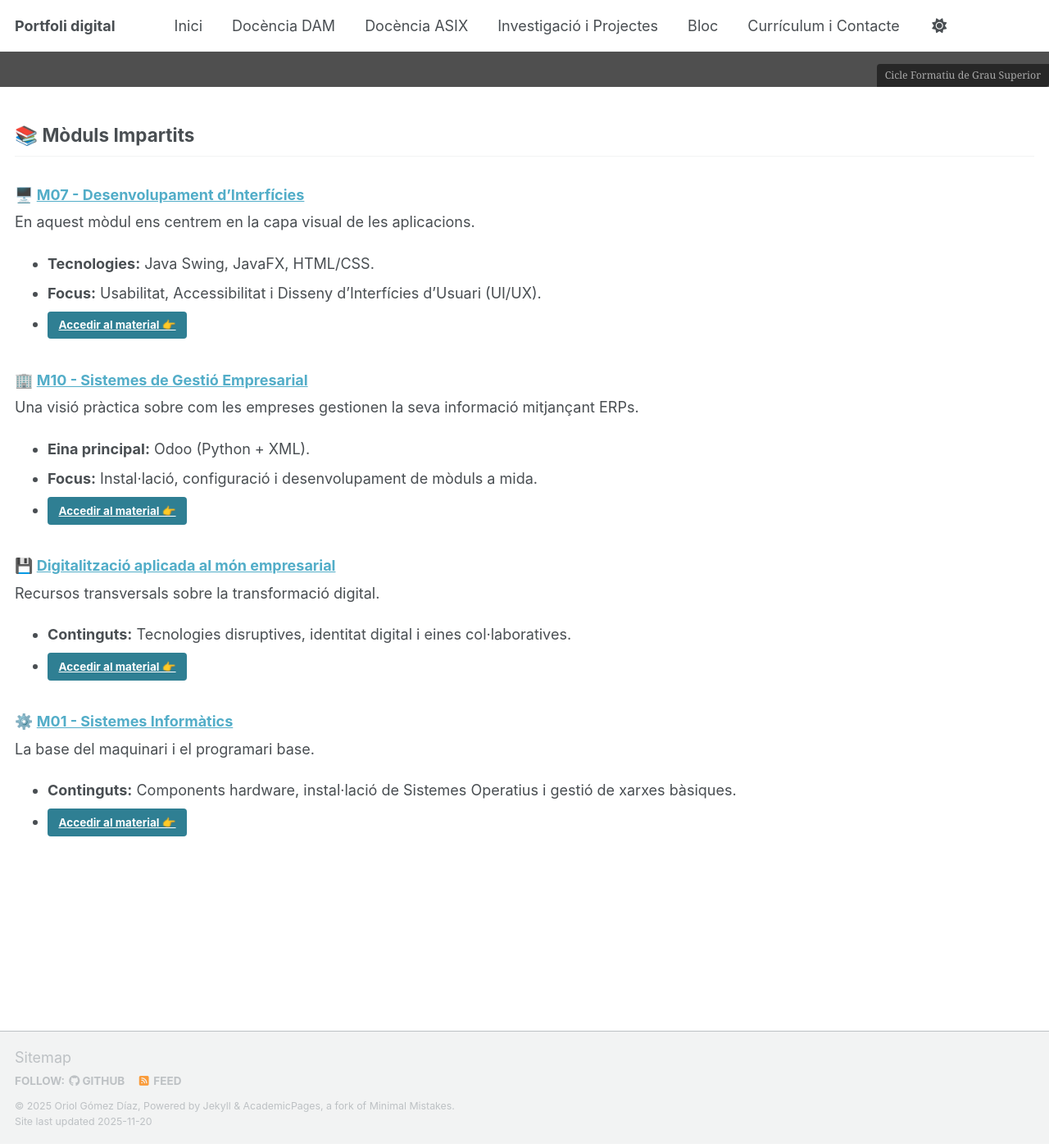
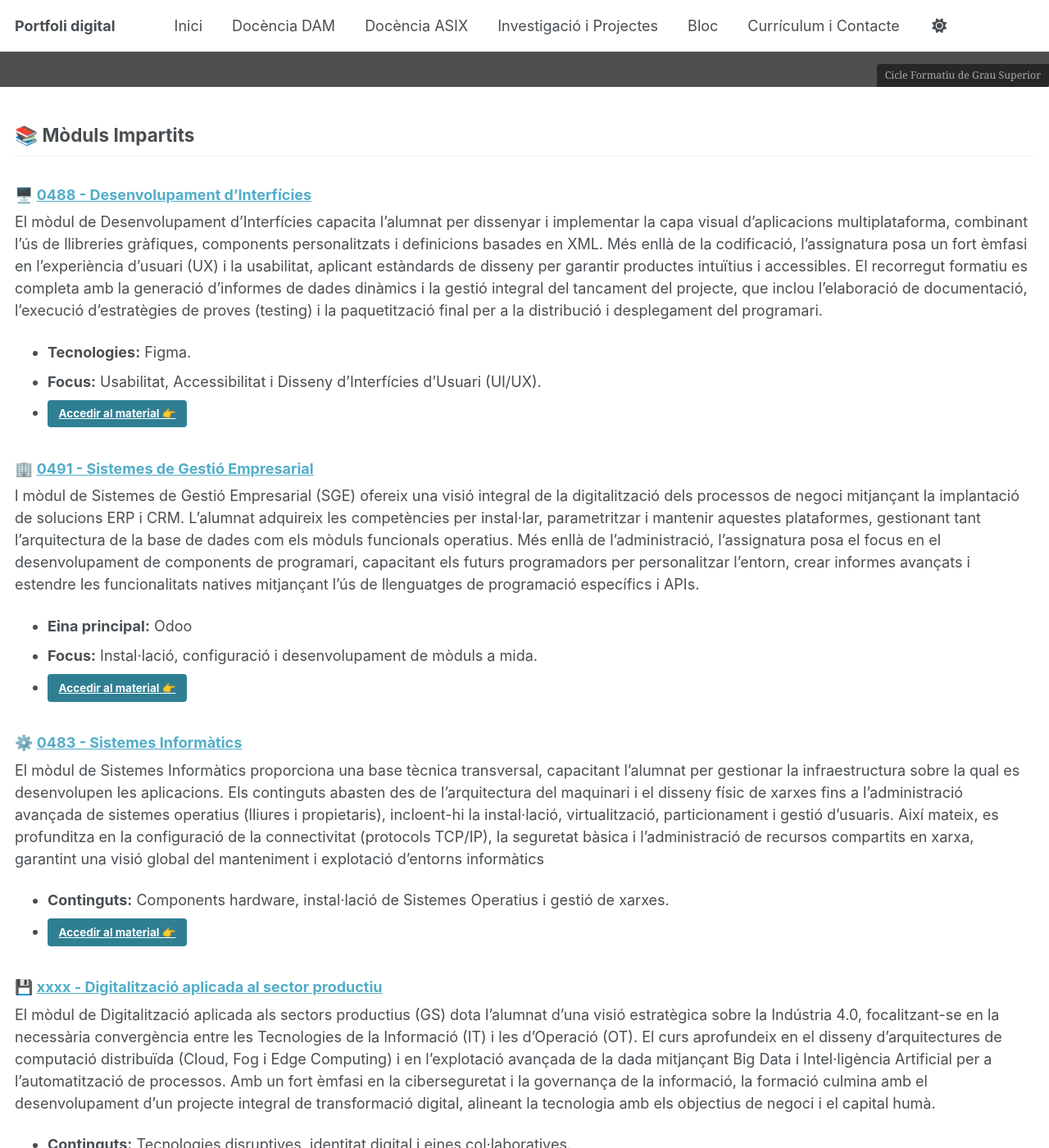
Before and after one commit to oriolgomezdiaz/oriolgomezdiaz.github.io, a Jekyll site: the page built from _pages/docencia/dam.md, in a window 1280 px wide and 1400 px high, scrolled down 194 px. Shown: the whole window at 82% size. Built offline with Jekyll 4.4.1, drawn with Linux system fonts in a browser that asks for light colours; a script that is not in the unit is left out.

Commit message:
Desplegament pàgina DAM

```diff
--- a/_pages/docencia/dam.md
+++ b/_pages/docencia/dam.md
@@ -4,7 +4,7 @@ permalink: /dam/
 layout: splash
 author_profile: false
 header:
-  overlay_image: /assets/images/capcalera-dam.jpg
+  overlay_image: "https://oriolgomezdiaz.github.io/images/capcalera-dam.jpg"
   overlay_filter: 0.5
   caption: "Cicle Formatiu de Grau Superior"
   actions:
@@ -15,24 +15,27 @@ excerpt: "Recursos docents, pràctiques i materials per al cicle de DAM."
 
 ## 📚 Mòduls Impartits
 
-### 🖥️ [M07 - Desenvolupament d'Interfícies](/dam/interficies/)
-En aquest mòdul ens centrem en la capa visual de les aplicacions.
-* **Tecnologies:** Java Swing, JavaFX, HTML/CSS.
+### 🖥️ [0488 - Desenvolupament d'Interfícies](/dam/interficies/)
+El mòdul de Desenvolupament d'Interfícies capacita l'alumnat per dissenyar i implementar la capa visual d'aplicacions multiplataforma, combinant l'ús de llibreries gràfiques, components personalitzats i definicions basades en XML. Més enllà de la codificació, l'assignatura posa un fort èmfasi en l'experiència d'usuari (UX) i la usabilitat, aplicant estàndards de disseny per garantir productes intuïtius i accessibles. El recorregut formatiu es completa amb la generació d'informes de dades dinàmics i la gestió integral del tancament del projecte, que inclou l'elaboració de documentació, l'execució d'estratègies de proves (testing) i la paquetització final per a la distribució i desplegament del programari.
+
+* **Tecnologies:** Figma.
 * **Focus:** Usabilitat, Accessibilitat i Disseny d'Interfícies d'Usuari (UI/UX).
 * [Accedir al material 👉](/dam/interficies/){: .btn .btn--info}
 
-### 🏢 [M10 - Sistemes de Gestió Empresarial](/dam/sge/)
-Una visió pràctica sobre com les empreses gestionen la seva informació mitjançant ERPs.
-* **Eina principal:** Odoo (Python + XML).
+### 🏢 [0491 - Sistemes de Gestió Empresarial](/dam/sge/)
+l mòdul de Sistemes de Gestió Empresarial (SGE) ofereix una visió integral de la digitalització dels processos de negoci mitjançant la implantació de solucions ERP i CRM. L'alumnat adquireix les competències per instal·lar, parametritzar i mantenir aquestes plataformes, gestionant tant l'arquitectura de la base de dades com els mòduls funcionals operatius. Més enllà de l'administració, l'assignatura posa el focus en el desenvolupament de components de programari, capacitant els futurs programadors per personalitzar l'entorn, crear informes avançats i estendre les funcionalitats natives mitjançant l'ús de llenguatges de programació específics i APIs.
+
+* **Eina principal:** Odoo
 * **Focus:** Instal·lació, configuració i desenvolupament de mòduls a mida.
 * [Accedir al material 👉](/dam/sge/){: .btn .btn--info}
 
-### 💾 [Digitalització aplicada al món empresarial](/dam/digitalitzacio/)
-Recursos transversals sobre la transformació digital.
+### ⚙️ [0483 - Sistemes Informàtics](/dam/sistemes-informatics/)
+El mòdul de Sistemes Informàtics proporciona una base tècnica transversal, capacitant l'alumnat per gestionar la infraestructura sobre la qual es desenvolupen les aplicacions. Els continguts abasten des de l'arquitectura del maquinari i el disseny físic de xarxes fins a l'administració avançada de sistemes operatius (lliures i propietaris), incloent-hi la instal·lació, virtualització, particionament i gestió d'usuaris. Així mateix, es profunditza en la configuració de la connectivitat (protocols TCP/IP), la seguretat bàsica i l'administració de recursos compartits en xarxa, garantint una visió global del manteniment i explotació d'entorns informàtics
+
+* **Continguts:** Components hardware, instal·lació de Sistemes Operatius i gestió de xarxes.
+* [Accedir al material 👉](/dam/sistemes-informatics/){: .btn .btn--info}
+
+### 💾 [xxxx - Digitalització aplicada al sector productiu](/dam/digitalitzacio/)
+El mòdul de Digitalització aplicada als sectors productius (GS) dota l'alumnat d'una visió estratègica sobre la Indústria 4.0, focalitzant-se en la necessària convergència entre les Tecnologies de la Informació (IT) i les d'Operació (OT). El curs aprofundeix en el disseny d'arquitectures de computació distribuïda (Cloud, Fog i Edge Computing) i en l'explotació avançada de la dada mitjançant Big Data i Intel·ligència Artificial per a l'automatització de processos. Amb un fort èmfasi en la ciberseguretat i la governança de la informació, la formació culmina amb el desenvolupament d'un projecte integral de transformació digital, alineant la tecnologia amb els objectius de negoci i el capital humà.
 * **Continguts:** Tecnologies disruptives, identitat digital i eines col·laboratives.
 * [Accedir al material 👉](/dam/digitalitzacio/){: .btn .btn--info}
-
-### ⚙️ [M01 - Sistemes Informàtics](/dam/sistemes-informatics/)
-La base del maquinari i el programari base.
-* **Continguts:** Components hardware, instal·lació de Sistemes Operatius i gestió de xarxes bàsiques.
-* [Accedir al material 👉](/dam/sistemes-informatics/){: .btn .btn--info}
```
